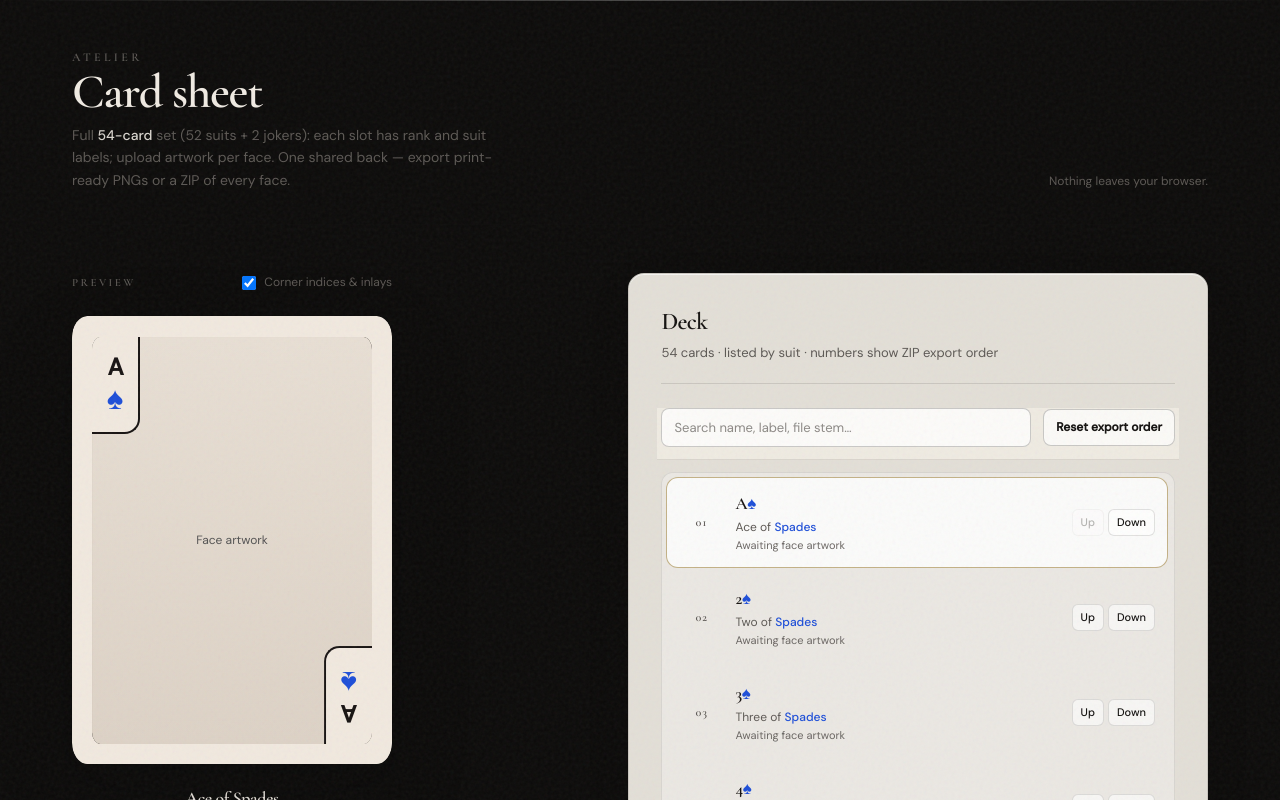
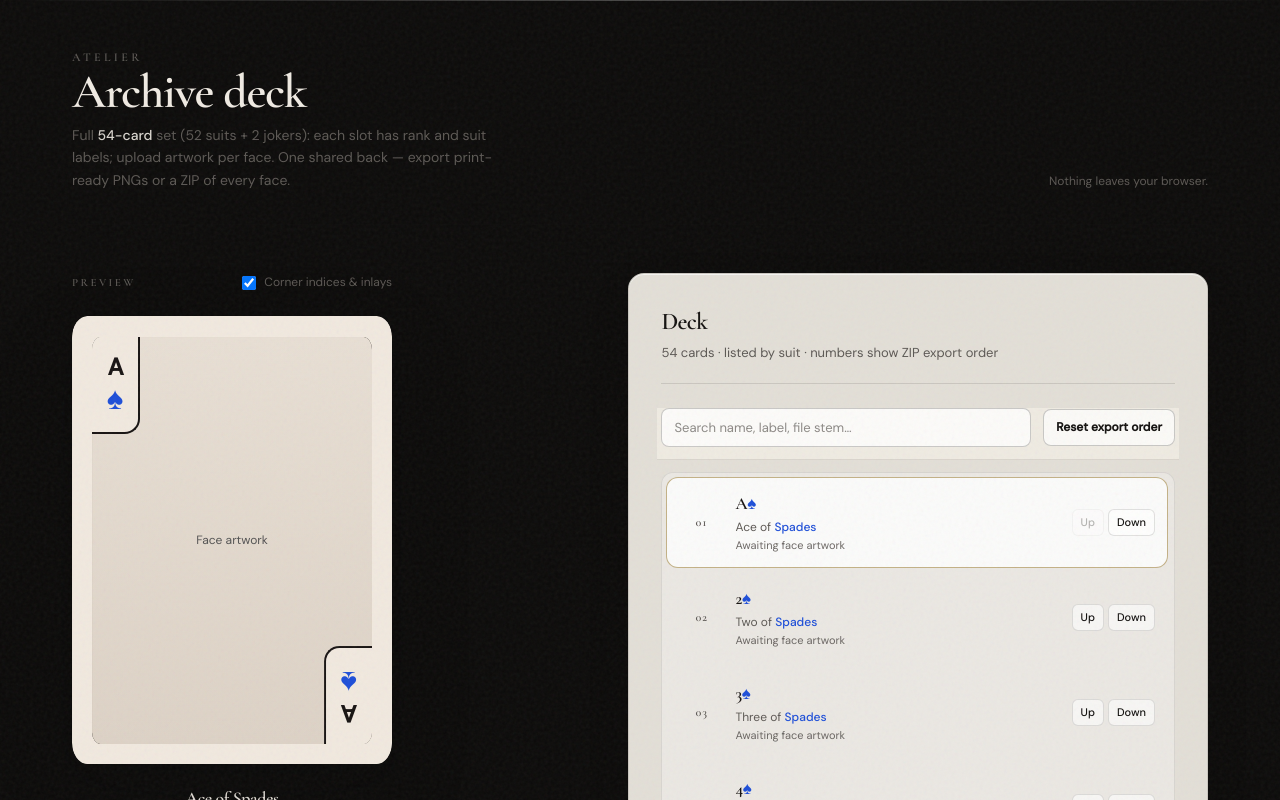
Before and after one commit to rashodkorala/archive-deck, a React (Vite) app: page / in a window 1280 px wide. Shown: the top 800 px of the page. Built offline with nearby package versions, Linux system fonts and the light colour scheme.

Commit message:
refactor: rename project to "Archive deck" and update related references in HTML, README, and package.json

```diff
--- a/index.html
+++ b/index.html
@@ -4,7 +4,7 @@
     <meta charset="UTF-8" />
     <link rel="icon" type="image/svg+xml" href="/favicon.svg" />
     <meta name="viewport" content="width=device-width, initial-scale=1.0" />
-    <title>Card sheet — custom playing cards</title>
+    <title>Archive deck</title>
   </head>
   <body>
     <div id="root"></div>
--- a/package.json
+++ b/package.json
@@ -1,5 +1,5 @@
 {
-  "name": "custom-playing-cards",
+  "name": "archive-deck",
   "private": true,
   "version": "0.0.0",
   "type": "module",
--- a/src/components/DeckBuilder.tsx
+++ b/src/components/DeckBuilder.tsx
@@ -191,7 +191,7 @@ export function DeckBuilder() {
             Atelier
           </p>
           <h1 className="font-display text-4xl font-semibold tracking-tight text-surface sm:text-5xl">
-            Card sheet
+            Archive deck
           </h1>
           <p className="mt-2 max-w-md text-[14px] text-ink-muted">
             Full <strong className="font-medium text-surface/90">54-card</strong> set
```
Also changed, not shown: 1 other file (tests, documents, lock files or other folders).
